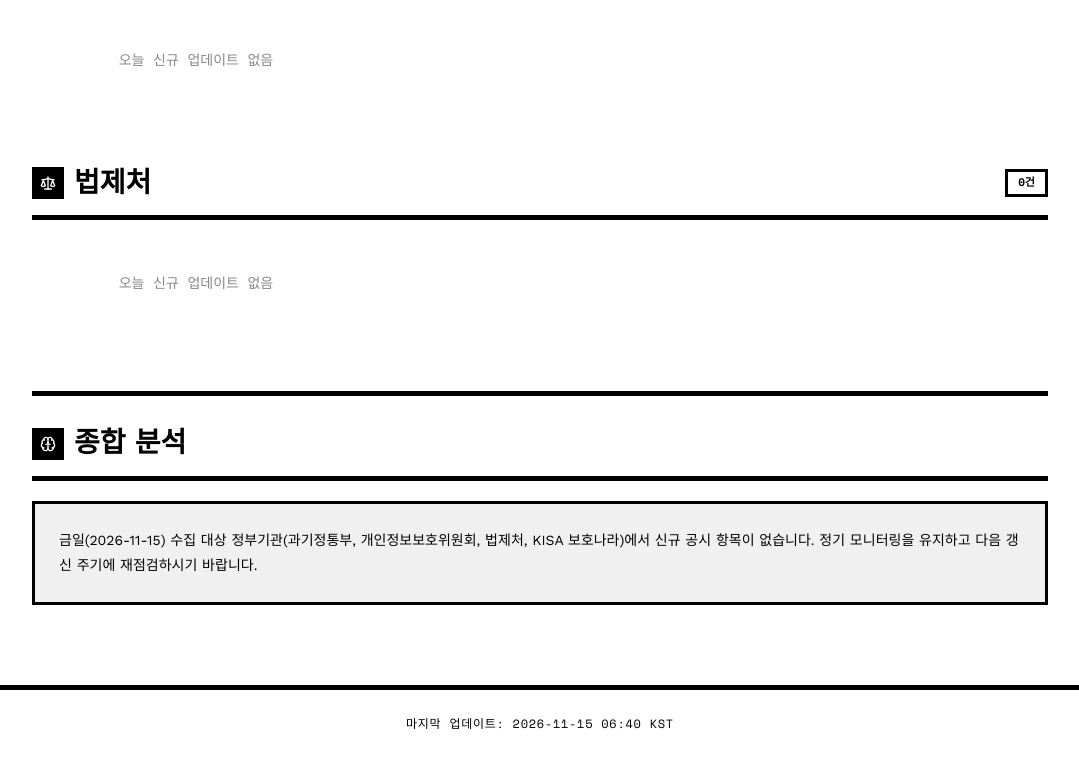
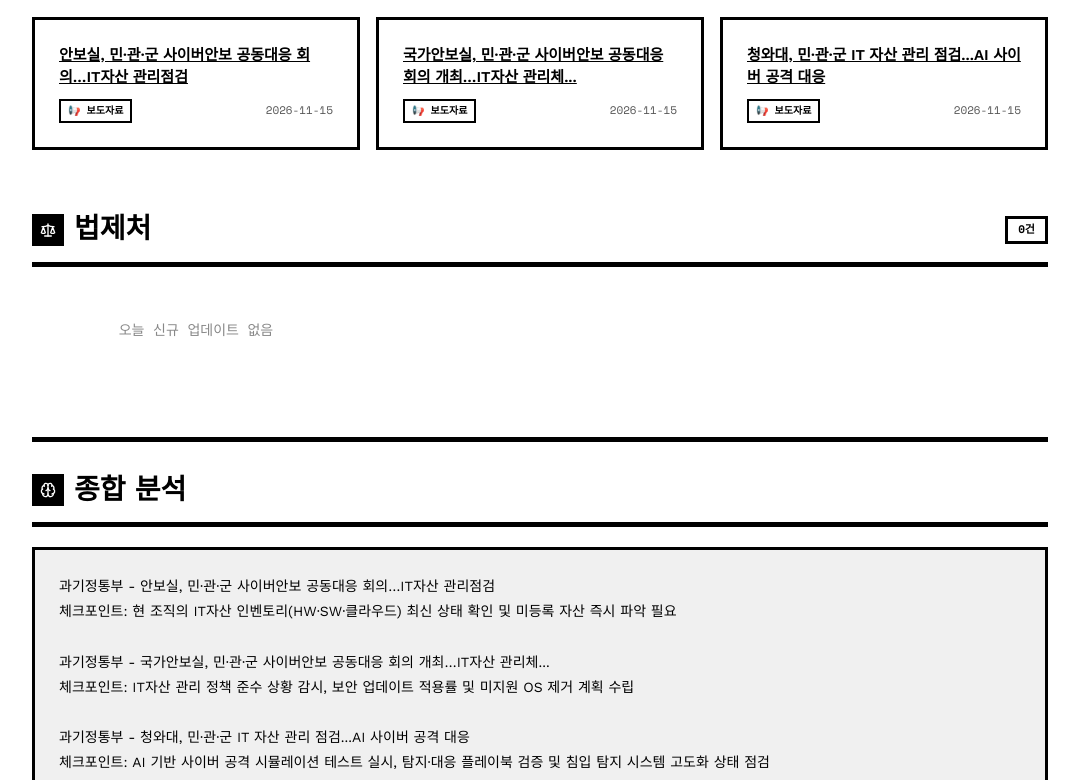
Before and after one commit to msjangsmc-hash/myorg-gov-monitor, a plain HTML site: page index.html in a window 1280 px wide. Shown: the part 655-1435 px from the top of the page, without its empty margins (100-1179 px from the left). Before the commit the page ends 1412 px from the top, so only its background shows below. Drawn offline with nearby package versions, Linux system fonts and the light colour scheme.

Commit message:
chore: 정부기관 동향 업데이트 2026-11-16

```diff
--- a/index.html
+++ b/index.html
@@ -4,7 +4,7 @@
   <meta charset="UTF-8">
   <meta name="viewport" content="width=device-width, initial-scale=1.0">
   <meta name="robots" content="noindex, nofollow">
-  <title>정부기관 보안·법령 동향 — 2026-11-15</title>
+  <title>정부기관 보안·법령 동향 — 2026-11-16</title>
   <style>
     /* ── RawBlock Design System ── */
     @import url('https://fonts.googleapis.com/css2?family=Archivo+Black&family=Work+Sans:wght@400;600;700&family=Space+Mono:wght@400;700&display=swap');
@@ -84,8 +84,8 @@
         <i data-lucide="shield-check"></i>
         정부기관 보안·법령 동향
       </div>
-      <span class="header-date">2026년 11월 15일 (일)</span>
-      <span class="header-count">신규 0건</span>
+      <span class="header-date">2026년 11월 16일 (월)</span>
+      <span class="header-count">신규 3건</span>
     </div>
   </header>
 
@@ -126,10 +126,36 @@
       <div class="section-header">
         <span class="section-icon"><i data-lucide="cpu"></i></span>
         <h2 class="section-title">과기정통부</h2>
-        <span class="section-badge">0건</span>
+        <span class="section-badge">3건</span>
       </div>
       <div class="cards">
-        <p class="empty">오늘 신규 업데이트 없음</p>
+
+      <article class="card">
+        <a class="card-title" href="https://news.sbs.co.kr/news/endPage.do?news_id=N1008846672&plink=ORI&cooper=NAVER" target="_blank" rel="noopener noreferrer">안보실, 민·관·군 사이버안보 공동대응 회의…IT자산 관리점검</a>
+        <div class="card-meta">
+          <span class="meta-badge press">📢 보도자료</span>
+          <span class="meta-date">2026-11-15</span>
+        </div>
+
+      </article>
+
+      <article class="card">
+        <a class="card-title" href="https://www.viva100.com/article/20261115500552" target="_blank" rel="noopener noreferrer">국가안보실, 민·관·군 사이버안보 공동대응 회의 개최…IT자산 관리체...</a>
+        <div class="card-meta">
+          <span class="meta-badge press">📢 보도자료</span>
+          <span class="meta-date">2026-11-15</span>
+        </div>
+
+      </article>
+
+      <article class="card">
+        <a class="card-title" href="https://www.ytn.co.kr/_ln/0101_202611151540534102" target="_blank" rel="noopener noreferrer">청와대, 민·관·군 IT 자산 관리 점검...AI 사이버 공격 대응</a>
+        <div class="card-meta">
+          <span class="meta-badge press">📢 보도자료</span>
+          <span class="meta-date">2026-11-15</span>
+        </div>
+
+      </article>
       </div>
     </section>
 
@@ -149,12 +175,26 @@
         <span class="section-icon"><i data-lucide="brain"></i></span>
         <h2 class="section-title">종합 분석</h2>
       </div>
-      <pre class="analysis-body">금일(2026-11-15) 수집 대상 정부기관(과기정통부, 개인정보보호위원회, 법제처, KISA 보호나라)에서 신규 공시 항목이 없습니다. 정기 모니터링을 유지하고 다음 갱신 주기에 재점검하시기 바랍니다.</pre>
+      <pre class="analysis-body">과기정통부 - 안보실, 민·관·군 사이버안보 공동대응 회의…IT자산 관리점검
+체크포인트: 현 조직의 IT자산 인벤토리(HW·SW·클라우드) 최신 상태 확인 및 미등록 자산 즉시 파악 필요
+
+과기정통부 - 국가안보실, 민·관·군 사이버안보 공동대응 회의 개최…IT자산 관리체...
+체크포인트: IT자산 관리 정책 준수 상황 감시, 보안 업데이트 적용률 및 미지원 OS 제거 계획 수립
+
+과기정통부 - 청와대, 민·관·군 IT 자산 관리 점검...AI 사이버 공격 대응
+체크포인트: AI 기반 사이버 공격 시뮬레이션 테스트 실시, 탐지·대응 플레이북 검증 및 침입 탐지 시스템 고도화 상태 점검
+
+== 종합 시사점 ==
+🔴 민·관·군 IT자산 관리 점검이 국가 수준 과제로 상향됨에 따라 조직 내 자산 인벤토리 통제 체계의 완전성·정확성이 감시 대상이 되었음. 자산 관리 부실은 규정 위반 판정 대상이 될 수 있으므로 즉시 전수 조사 실시
+
+🟠 AI 사이버 공격 위협 언급으로 머신러닝 기반의 고도화된 위협(비정상 거래 탐지·자동화된 침투 공격·0-day 악용) 대비 필요. 기존 시그니처 기반 탐지의 한계를 인식하고 행동 분석·이상 탐지 시스템 도입 검토
+
+🟡 민·관·군 정보 공유 체계가 강화되면 조직 간 보안 정책 협조·규정 추가 가능성 높음. 공동대응 회의 결과 발표 전에 내부 보안 거버넌스 조정 준비</pre>
     </section>
   </main>
 
   <footer class="site-footer">
-    마지막 업데이트: 2026-11-15 06:40 KST
+    마지막 업데이트: 2026-11-16 06:40 KST
   </footer>
   <script src="https://unpkg.com/lucide@latest/dist/umd/lucide.min.js"></script>
   <script>lucide.createIcons();</script>
```
